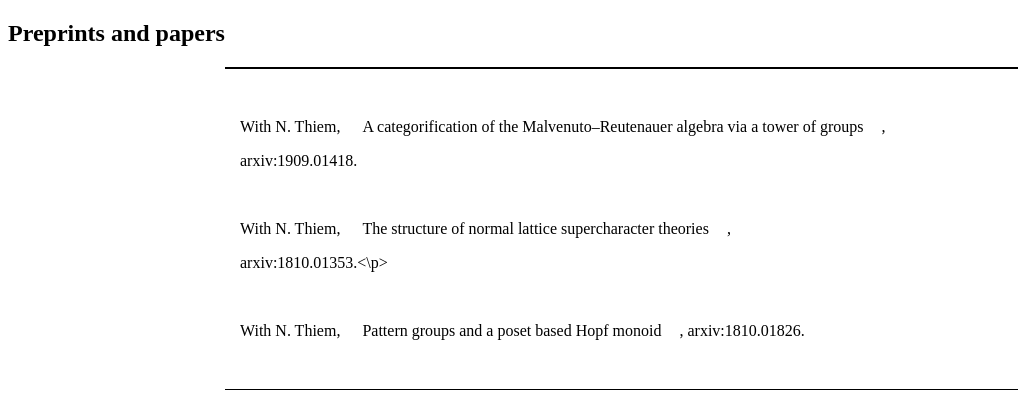
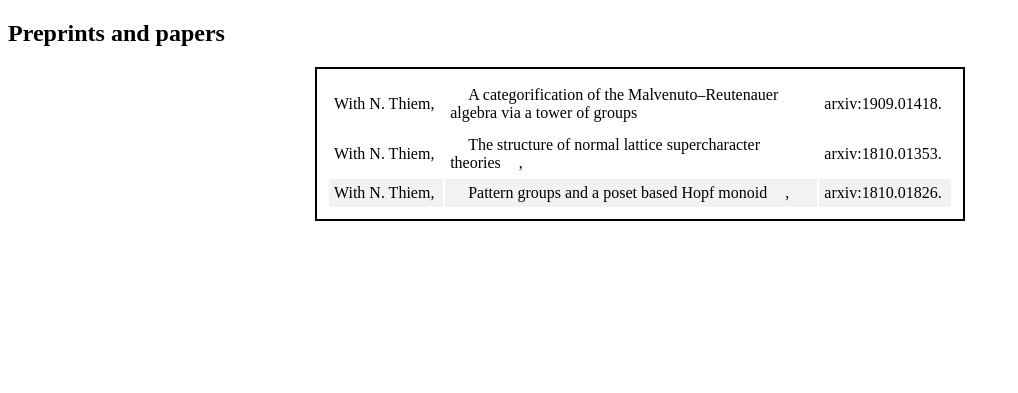
Before and after one commit to faridanf/Research, a plain HTML site: page index.html in a window 1280 px wide. Shown: the whole page, without its empty margins (0-1018 px from the left). Drawn offline with Linux system fonts and the light colour scheme.

Commit message:
Update index.html

```diff
--- a/index.html
+++ b/index.html
@@ -10,22 +10,30 @@
 
 
 <h2> Preprints and papers</h2>
-			<ul class="paper-list">
-				<li><p>With N. Thiem,
-				<a href="https://arxiv.org/abs/1909.01418"> A categorification of the Malvenuto&ndash;Reutenauer algebra via a tower of groups</a>,
-					<p> arxiv:1909.01418.</p>
-				</p>
-				</li>
-				<li><p>With N. Thiem,
+			<table id="tab">
+				<tr>
+				<th>
+				With N. Thiem,
+					</th>
+				<th> <a href="https://arxiv.org/abs/1909.01418"> A categorification of the Malvenuto&ndash;Reutenauer algebra via a tower of groups</a></th>
+					<th> arxiv:1909.01418.</th>
+				<tr>
+					<tr>
+						<th>
+				With N. Thiem,
+							</th>
+						<th>
 				<a href="http://arxiv.org/abs/1810.01353"> The structure of normal lattice supercharacter theories</a>,
-					<p> arxiv:1810.01353.<\p>
-				</p>
-				</li>
-				<li><p>With N. Thiem,
-				<a href="http://arxiv.org/abs/1810.01826"> Pattern groups and a poset based Hopf monoid</a>, arxiv:1810.01826.
-				</p>
-				</li>
-        </ul>
+				</th>
+					<th> arxiv:1810.01353.</th>
+						</tr>
+			   <tr>
+				   <th>  With N. Thiem,</th>
+				<th> <a href="http://arxiv.org/abs/1810.01826"> Pattern groups and a poset based Hopf monoid</a>,
+					</th>
+				   <th> arxiv:1810.01826.</th>
+				</tr>
+	</table>
 
 
 
```
